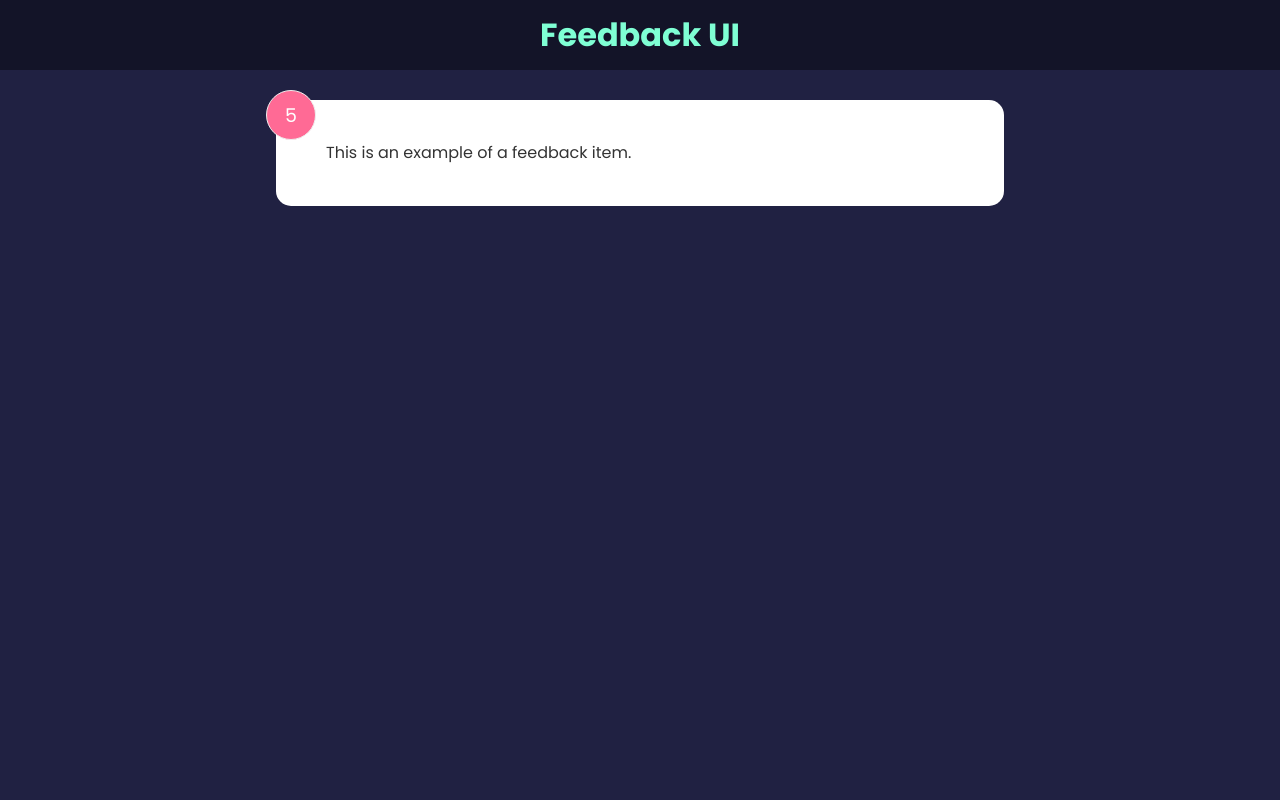
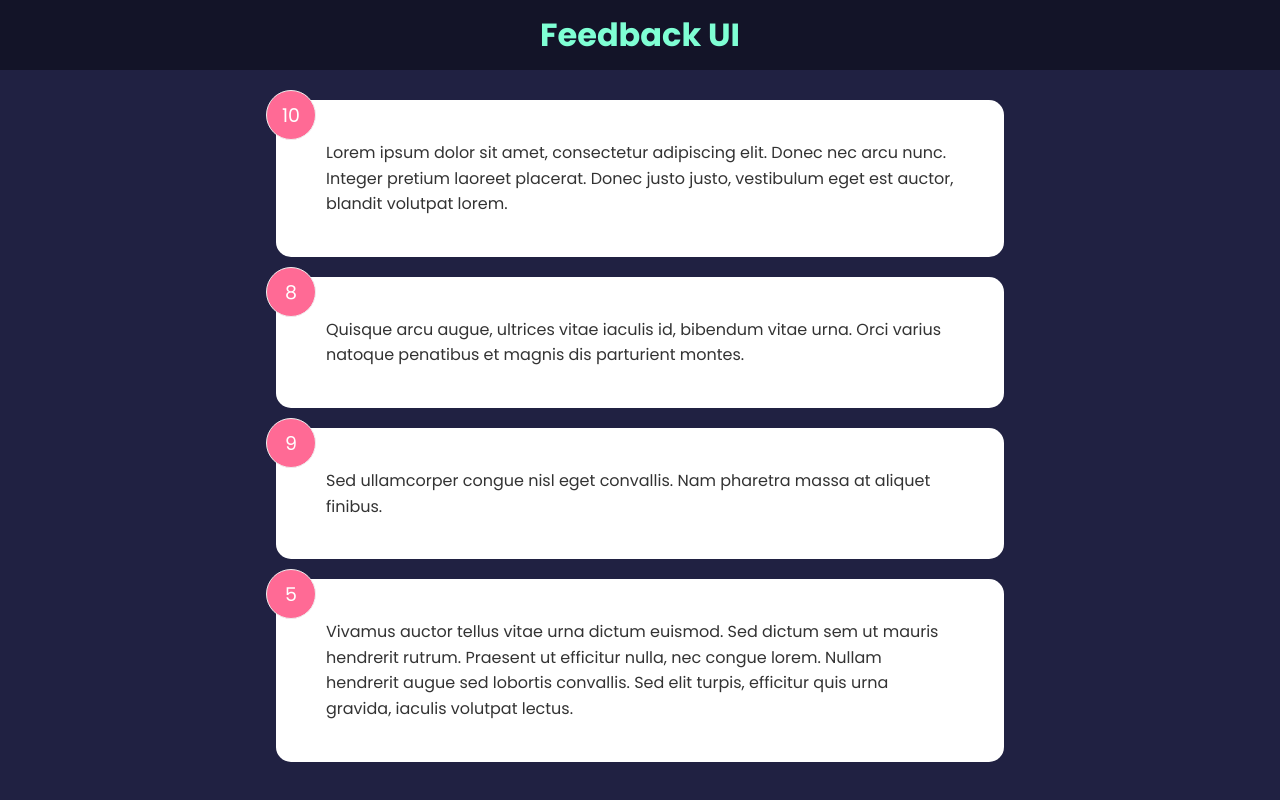
Before and after one commit to ElJefe111944/reviews-feedback-ui, a React (Create React App) app in the folder feedback-app/: page / in a window 1280 px wide. Built offline with nearby package versions, Linux system fonts and the light colour scheme; the HTML template or start-up script is replaced by a standard one.

Commit message:
FeedbackList component created and all feedback data now rendered inside the child of FeedbackList which is FeedbackItem

```diff
--- a/feedback-app/src/App.js
+++ b/feedback-app/src/App.js
@@ -1,6 +1,6 @@
 import { useState } from "react";
 import Header from "./components/Header";
-import FeedbackItem from "./components/FeedbackItem";
+import FeedbackList from "./components/FeedbackList";
 
 import FeedbackData from "./data/FeedbackData";
 
@@ -13,7 +13,7 @@
         <>
         <Header />
         <div className="container">
-           <FeedbackItem />
+            <FeedbackList feedback={feedback} />
         </div>
         </>
     )
--- a/feedback-app/src/components/FeedbackItem.jsx
+++ b/feedback-app/src/components/FeedbackItem.jsx
@@ -1,15 +1,13 @@
 import React from 'react'
 import { useState } from 'react'
 
-export default function FeedbackItem() {
-    // state
-    const [rating, setRating] = useState(5);
-    const [text, setText] = useState('This is an example of a feedback item.');
+export default function FeedbackItem({ item }) {
+
 
   return (
     <div className='card'>
-        <div className="num-display">{rating}</div>
-        <div className="text-display">{text}</div>
+        <div className="num-display">{item.rating}</div>
+        <div className="text-display">{item.text}</div>
     </div>
   )
 }
--- /dev/null
+++ b/feedback-app/src/components/FeedbackList.jsx
@@ -0,0 +1,19 @@
+import React from 'react'
+import FeedbackItem from './FeedbackItem';
+
+export default function FeedbackList({ feedback }) {
+    console.log(feedback);
+
+    // no feedback messaging
+    if(!feedback || feedback.length === 0){
+        return <p>No Feedback Yet</p>
+    }
+
+  return (
+    <div className='feedback-list'>
+        {feedback.map((item) => (
+            <FeedbackItem key={item.id} item={item} />
+        ))}
+    </div>
+  )
+}
```
